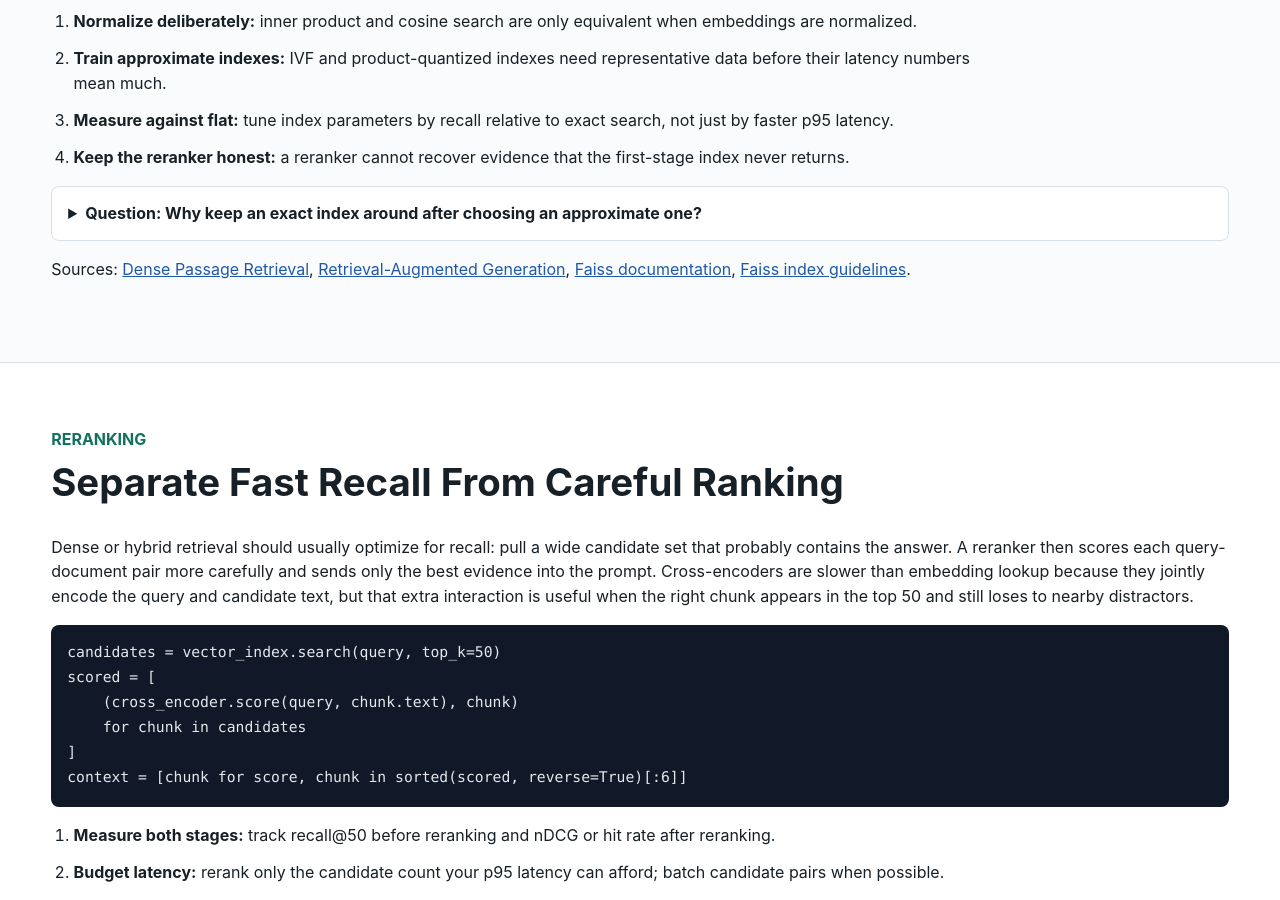
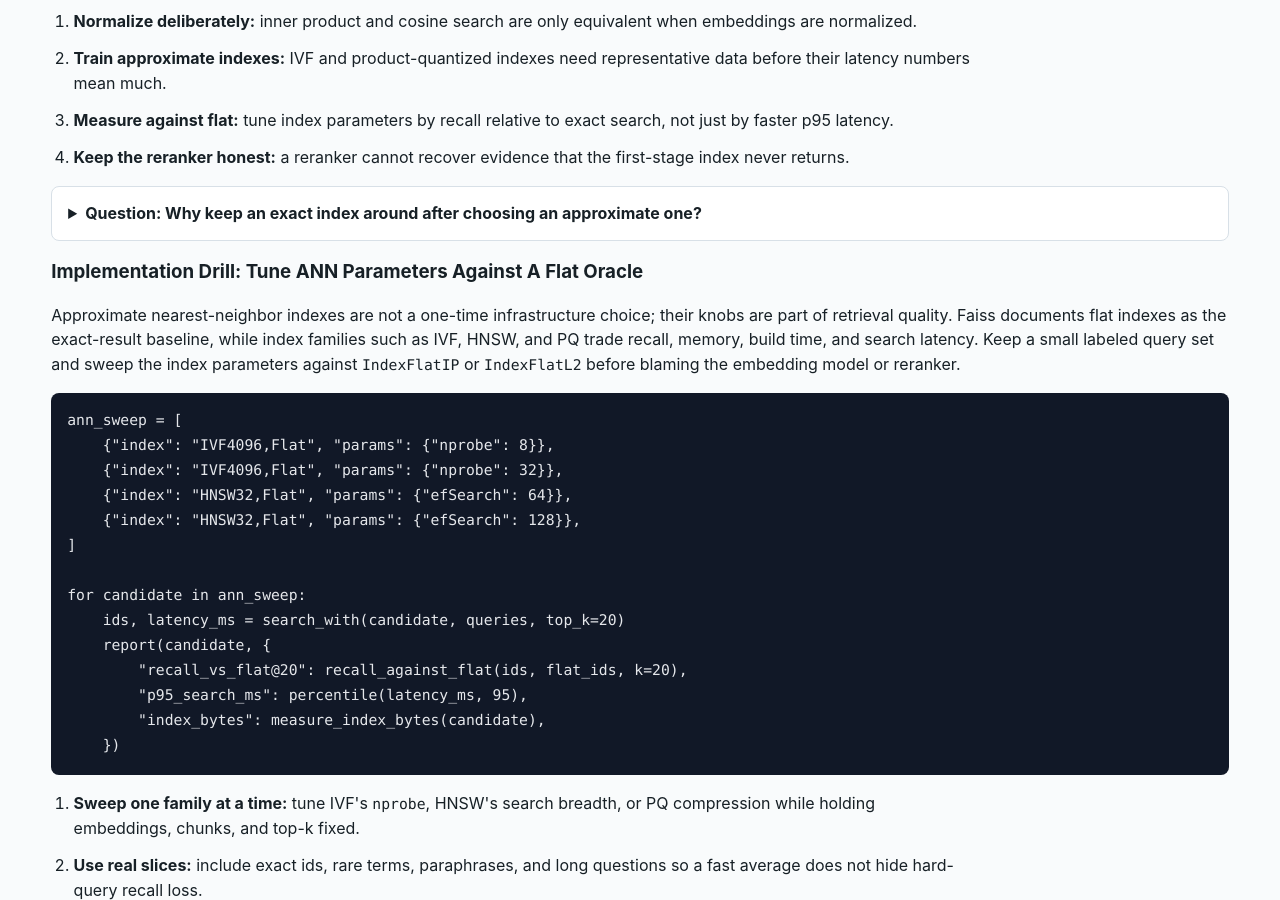
Before and after one commit to kennethli319/kennethli319.github.io, a Jekyll site: the page llm-ml-course/lessons/finetuning-rag-agents.html, which Jekyll copies as it is, in a window 1280 px wide and 900 px high, scrolled down 7536 px. Built offline with Jekyll 4.4.1, drawn with Linux system fonts in a browser that asks for light colours; some of the changed text lies outside the part shown.

Commit message:
Sync LLM course ANN tuning drill

```diff
--- a/llm-ml-course/lessons/finetuning-rag-agents.html
+++ b/llm-ml-course/lessons/finetuning-rag-agents.html
@@ -335,6 +335,40 @@ index_eval = {
       <details class="qa">
         <summary>Question: Why keep an exact index around after choosing an approximate one?</summary>
         <p>It gives you a regression oracle. When embeddings, chunking, index type, or search parameters change, exact search tells you whether lost answers came from retrieval quality or from the approximate index.</p>
+      </details>
+      <h3>Implementation Drill: Tune ANN Parameters Against A Flat Oracle</h3>
+      <p>
+        Approximate nearest-neighbor indexes are not a one-time infrastructure
+        choice; their knobs are part of retrieval quality. Faiss documents flat
+        indexes as the exact-result baseline, while index families such as IVF,
+        HNSW, and PQ trade recall, memory, build time, and search latency. Keep
+        a small labeled query set and sweep the index parameters against
+        <code>IndexFlatIP</code> or <code>IndexFlatL2</code> before blaming the
+        embedding model or reranker.
+      </p>
+      <pre><code class="language-python">ann_sweep = [
+    {"index": "IVF4096,Flat", "params": {"nprobe": 8}},
+    {"index": "IVF4096,Flat", "params": {"nprobe": 32}},
+    {"index": "HNSW32,Flat", "params": {"efSearch": 64}},
+    {"index": "HNSW32,Flat", "params": {"efSearch": 128}},
+]
+
+for candidate in ann_sweep:
+    ids, latency_ms = search_with(candidate, queries, top_k=20)
+    report(candidate, {
+        "recall_vs_flat@20": recall_against_flat(ids, flat_ids, k=20),
+        "p95_search_ms": percentile(latency_ms, 95),
+        "index_bytes": measure_index_bytes(candidate),
+    })</code></pre>
+      <ol class="steps">
+        <li><strong>Sweep one family at a time:</strong> tune IVF's <code>nprobe</code>, HNSW's search breadth, or PQ compression while holding embeddings, chunks, and top-k fixed.</li>
+        <li><strong>Use real slices:</strong> include exact ids, rare terms, paraphrases, and long questions so a fast average does not hide hard-query recall loss.</li>
+        <li><strong>Report the Pareto point:</strong> choose the smallest latency and memory profile that still meets the recall target against the flat oracle.</li>
+        <li><strong>Re-run on index changes:</strong> retraining IVF, changing normalization, adding PQ, or switching embedding models invalidates old recall numbers.</li>
+      </ol>
+      <details class="qa">
+        <summary>Question: Why tune ANN search before changing the generator?</summary>
+        <p>If the approximate index drops the gold chunk before reranking or generation, no prompt or model change can reliably recover it. The flat index tells you whether the miss came from approximate search.</p>
       </details>
       <p>
         Sources:
```
